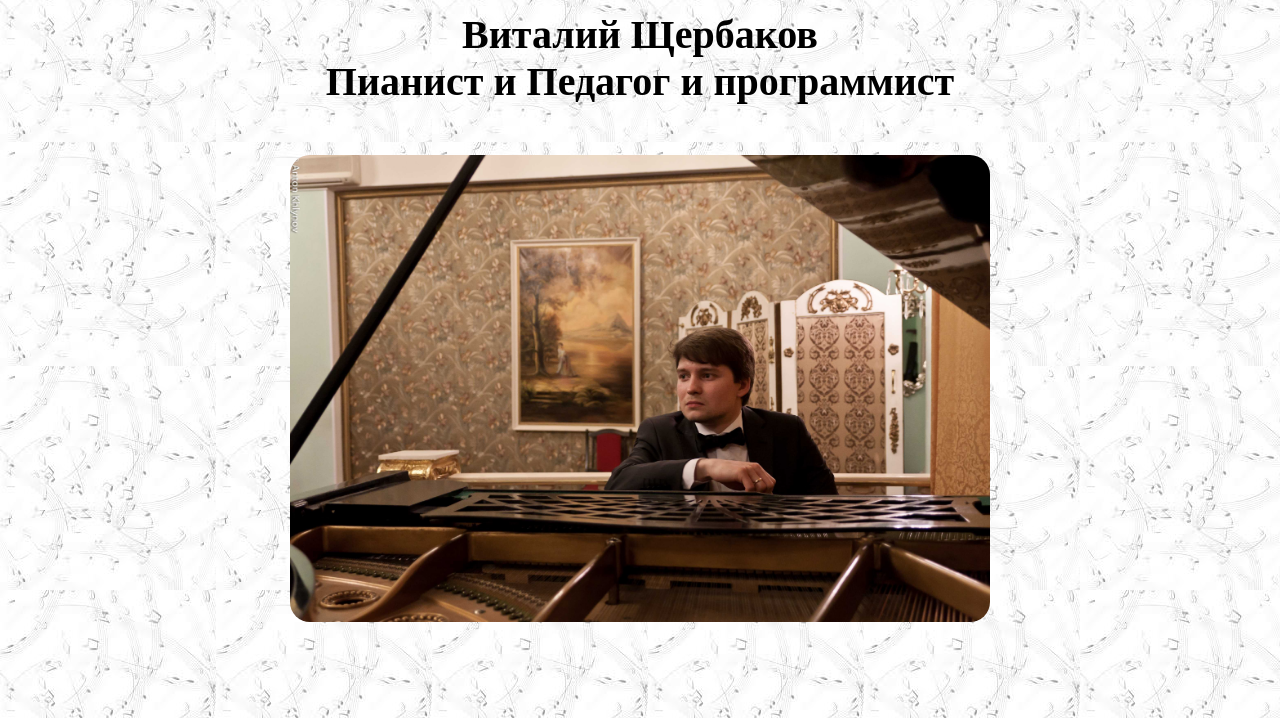
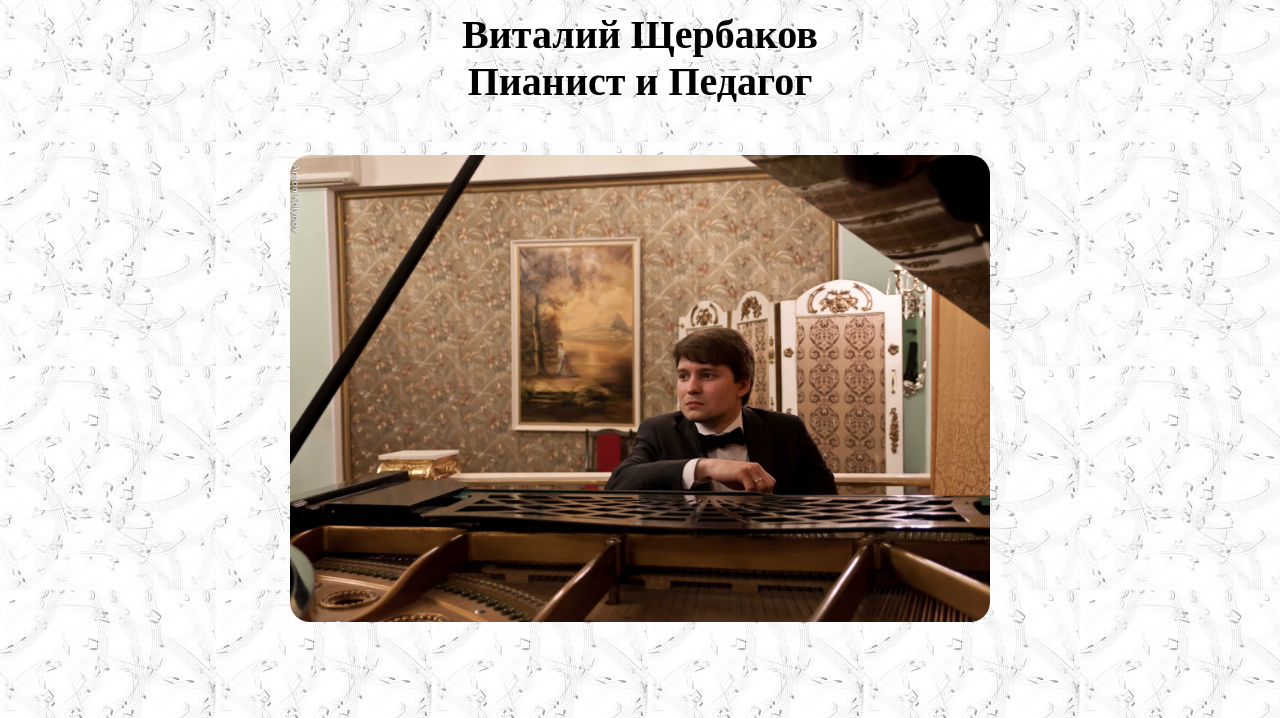
Before and after one commit to VitaliyTheKeyboardist/VitaliyShcherbakovThePianist, a plain HTML site: page index.html in a window 1280 px wide. Shown: the part 82-800 px from the top of the page. Drawn offline with Linux system fonts and the light colour scheme.

Commit message:
version 2

```diff
--- a/index.html
+++ b/index.html
@@ -52,7 +52,7 @@
       <div class="container">
         <h1 class="title">
           Виталий Щербаков <br />
-          Пианист и Педагог и программист
+          Пианист и Педагог
         </h1>
         <div class="main_foto">
           <img
```
